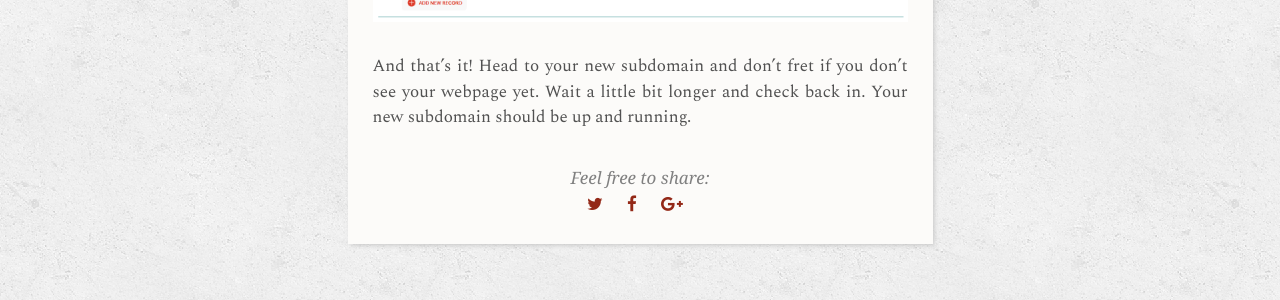
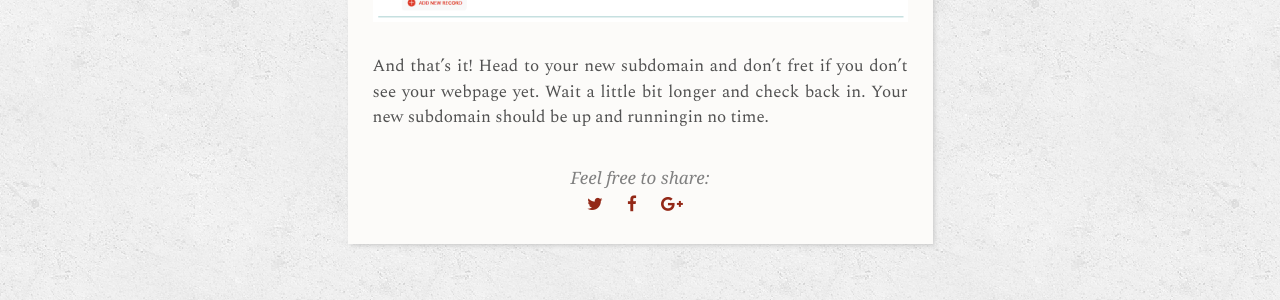
Before and after one commit to evangelistagrace/evangelistagrace.github.io, a Jekyll site: the page built from _posts/2020-04-06-creating-subdomains-with-github-pages-and-namecheap.md, in a window 1280 px wide and 900 px high, scrolled down 2591 px. Shown: the part 363-663 px from the top of the window. Built offline with Jekyll 4.4.1, drawn with Linux system fonts in a browser that asks for light colours; some web fonts are replaced; comment, search, counter and statistics services are not loaded.

Commit message:
Update 2020-04-06-creating-subdomains-with-github-pages-and-namecheap.md

```diff
--- a/_posts/2020-04-06-creating-subdomains-with-github-pages-and-namecheap.md
+++ b/_posts/2020-04-06-creating-subdomains-with-github-pages-and-namecheap.md
@@ -35,4 +35,4 @@ For 'Type' Choose 'CNAME record' from the dropdown. For the 'Host', enter just t
 
 ![](/assets/img/subdomain-github-pages-namecheap/3.png)
 
-And that's it! Head to your new subdomain and don't fret if you don't see your webpage yet. Wait a little bit longer and check back in. Your new subdomain should be up and running.
+And that's it! Head to your new subdomain and don't fret if you don't see your webpage yet. Wait a little bit longer and check back in. Your new subdomain should be up and runningin no time.
```
